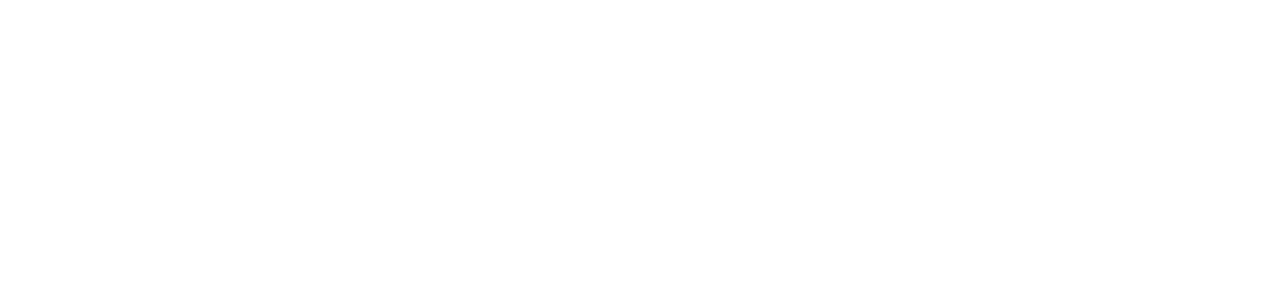
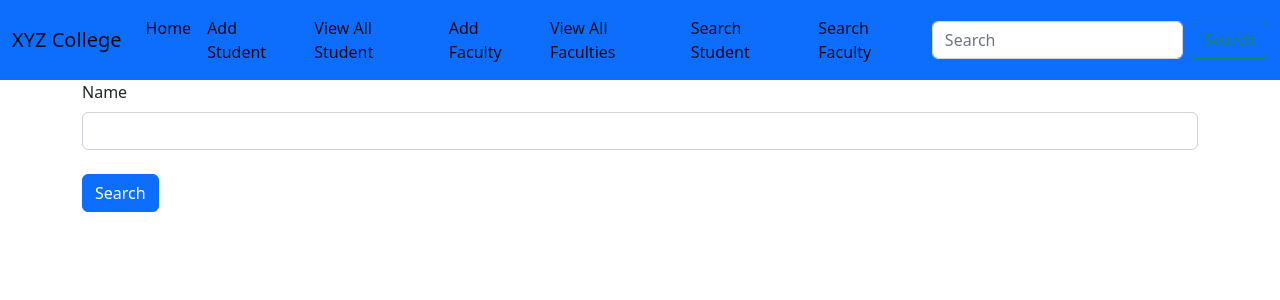
Before and after one commit to SANDHRAMARIYA/XYZ_College, an Angular app: page /searchfacul in a window 1280 px wide. Before the commit this address led to /. Shown: the top 300 px of the page. Built offline with nearby package versions, Linux system fonts and the light colour scheme.

Commit message:
searchfac

```diff
--- a/src/app/addfacul/addfacul.component.html
+++ b/src/app/addfacul/addfacul.component.html
@@ -19,10 +19,7 @@
             <option value="Electrical Engineering">Electrical Engineering</option>
         </select>
         </div>
-    <div class="col col-12 col-sm-6 col-md-6 col-6 col-lg-6 col-xl-6 col-xxl-6">
-        <label for="" class="form-label">Designation</label>
-        <input type="text" placeholder="Enter the designation" class="form-control" name="designation" [(ngModel)]="designation">
-    </div>
+
     <div class="col col-12 col-sm-6 col-md-6 col-6 col-lg-6 col-xl-6 col-xxl-6">
         <label for="" class="form-label">DOB</label>
         <input type="date" name="dob" [(ngModel)]="dob" id="" placeholder="Enter the date of birth" class="form-control">
--- a/src/app/addfacul/addfacul.component.ts
+++ b/src/app/addfacul/addfacul.component.ts
@@ -1,4 +1,5 @@
 import { Component, OnInit } from '@angular/core';
+import { ApiService } from '../api.service';
 
 @Component({
   selector: 'app-addfacul',
@@ -7,11 +8,11 @@
 })
 export class AddfaculComponent implements OnInit {
 
-  constructor() { }
+  constructor(private myapi:ApiService) { }
 
   name=""
   department=""
-  designation=""
+
   dob=""
   education=""
   address=""
@@ -24,24 +25,31 @@
     let data={
       "name":this.name,
       "department":this.department,
-      "designation":this.dob,
+
+      "dob":this.dob,
       "education":this.education,
       "address":this.address,
       "mobile":this.mobile,
       "doj":this.doj
     }
     console.log(data)
+    this.myapi.addfaculty(data).subscribe(
+      (response)=>{
+        console.log(response)
+        alert ("successfully added")
         this.name=""
         this.department=""
+
         this.dob=""
         this.education=""
         this.address=""
         this.mobile=""
         this.doj=""
         this.status=true
+
   }
-
-
+    )
+  }
 
   ngOnInit(): void {
   }
--- a/src/app/api.service.ts
+++ b/src/app/api.service.ts
@@ -23,4 +23,18 @@
   searchstudent=(data:any)=>{
     return this.http.post("http://localhost:8080/searchstudent",data)
   }
+
+  addfaculty=(data:any)=>{
+    return this.http.post("http://localhost:8080/addfaculty",data)
+  }
+
+  viewfaculty=()=>{
+    return this.http.get("http://localhost:8080/viewfaculty")
+  }
+  deletefaculty=(data:any)=>{
+    return this.http.post("http://localhost:8080/deletefaculty",data)
+  }
+  searchfaculty=(data:any)=>{
+    return this.http.post("http://localhost:8080/searchfaculty",data)
+  }
 }
--- a/src/app/navbar/navbar.component.html
+++ b/src/app/navbar/navbar.component.html
@@ -24,6 +24,9 @@
           <li class="nav-item">
             <a class="nav-link active" aria-current="page" routerLink="/searchstud">Search Student</a>
           </li>
+          <li class="nav-item">
+            <a class="nav-link active" aria-current="page" routerLink="/searchfacul">Search Faculty</a>
+          </li>
         </ul>
         <form class="d-flex" role="search">
           <input class="form-control me-2" type="search" placeholder="Search" aria-label="Search">
--- /dev/null
+++ b/src/app/searchfacul/searchfacul.component.html
@@ -0,0 +1,58 @@
+<app-navbar></app-navbar>
+
+<div class="container">
+    <div class="row">
+        <div class="col col-12 col-sm-12 col-md-12 col-lg-12 col-xl-12 col-xxl-12">
+
+<div class="row g-4">
+    <div class="col col-12 col-sm-12 col-md-12 col-lg-12 col-xl-12 col-xxl-12">
+<label for="" class="form-label">Name</label>
+<input type="text" class="form-control" name="name" [(ngModel)]="name">
+
+    </div>
+    <div class="col col-12 col-sm-12 col-md-12 col-lg-12 col-xl-12 col-xxl-12">
+        <button class="btn btn-primary" (click)="readValues()">Search</button>
+    </div>
+
+
+
+<div *ngFor="let i of data">
+    <div class="col col-12 col-sm-12 col-md-12 col-lg-12 col-xl-12 col-xxl-12">
+        <label for="" class="form-label">Name</label>
+        <input type="text" class="form-control" value="{{i.name}}">
+        </div>
+        <div class="col col-12 col-sm-12 col-md-12 col-lg-12 col-xl-12 col-xxl-12">
+            <label for="" class="form-label">Department</label>
+        <input type="text" class="form-control" value="{{i.department}}">
+        </div>
+
+        <div class="col col-12 col-sm-12 col-md-12 col-lg-12 col-xl-12 col-xxl-12">
+            <label for="" class="form-label">Date of Birth</label>
+        <input type="text" class="form-control" value="{{i.dob}}">
+        </div>
+        <div class="col col-12 col-sm-12 col-md-12 col-lg-12 col-xl-12 col-xxl-12">
+            <label for="" class="form-label">Qualification</label>
+        <input type="text" class="form-control" value="{{i.education}}">
+        </div>
+        <div class="col col-12 col-sm-12 col-md-12 col-lg-12 col-xl-12 col-xxl-12">
+            <label for="" class="form-label">Address</label>
+        <input type="text" class="form-control" value="{{i.address}}">
+        </div>
+        <div class="col col-12 col-sm-12 col-md-12 col-lg-12 col-xl-12 col-xxl-12">
+            <label for="" class="form-label">Mobile</label>
+        <input type="text" class="form-control" value="{{i.mobile}}">
+        </div>
+        <div class="col col-12 col-sm-12 col-md-12 col-lg-12 col-xl-12 col-xxl-12">
+            <label for="" class="form-label">Date of Join</label>
+        <input type="text" class="form-control" value="{{i.doj}}">
+        </div>
+
+
+
+</div>
+
+</div>
+
+        </div>
+    </div>
+</div>
--- /dev/null
+++ b/src/app/searchfacul/searchfacul.component.ts
@@ -0,0 +1,33 @@
+import { Component, OnInit } from '@angular/core';
+import { ApiService } from '../api.service';
+
+@Component({
+  selector: 'app-searchfacul',
+  templateUrl: './searchfacul.component.html',
+  styleUrls: ['./searchfacul.component.css']
+})
+export class SearchfaculComponent implements OnInit {
+
+  constructor(private myapi:ApiService) { }
+
+  name=""
+
+
+  readValues=()=>{
+    let data={
+      "name":this.name
+    }
+    console.log(data)
+    this.myapi.searchfaculty(data).subscribe(
+      (resp)=>{
+        this.data=resp
+        this.name=""
+      }
+    )
+
+  }
+
+data:any=[]
+  ngOnInit(): void {
+  }
+}
--- a/src/app/viewallfacul/viewallfacul.component.html
+++ b/src/app/viewallfacul/viewallfacul.component.html
@@ -8,9 +8,10 @@
                 <table class="table table-bordered table-stripped-coloumns">
                     <thead>
                       <tr>
+                        <th scope="col">Id</th>
                         <th scope="col">Name</th>
                         <th scope="col">Department</th>
-                        <th scope="col">Designation</th>
+
                         <th scope="col">DOB</th>
                         <th scope="col">Education Qualification</th>
                         <th scope="col">Address</th>
@@ -20,14 +21,16 @@
                     </thead>
                     <tbody class="table-group-divider">
                       <tr *ngFor="let i of facultyData">
+                        <td>{{i.id}}</td>
                         <td>{{i.name}}</td>
                         <td>{{i.department}}</td>
-                        <td>{{i.designation}}</td>
+
                         <td>{{i.dob}}</td>
                         <td>{{i.education}}</td>
                         <td>{{i.address}}</td>
                         <td>{{i.mobile}}</td>
                         <td>{{i.doj}}</td>
+                        <td><button class="btn btn-danger" (click)="deletefaculty(i.id)">Delete</button></td>
                       </tr>
 
                     </tbody>
--- a/src/app/viewallfacul/viewallfacul.component.ts
+++ b/src/app/viewallfacul/viewallfacul.component.ts
@@ -1,4 +1,5 @@
 import { Component, OnInit } from '@angular/core';
+import { ApiService } from '../api.service';
 
 @Component({
   selector: 'app-viewallfacul',
@@ -7,14 +8,34 @@
 })
 export class ViewallfaculComponent implements OnInit {
 
-  constructor() { }
-
-  facultyData:any=[
-    {"name":"Jaison","department":"mechanical engineering","designation":"assistant professor","dob":"1985-11-01","education":"Mtech","address":"abc","mobile":"9875463218","doj":"2022-10-01"},
-    {"name":"Mathew","department":"Computer Science","designation":"assistant professor","dob":"1988-12-21","education":"Mca","address":"xyz","mobile":"9875883218","doj":"2018-06-08"}
+  constructor(private myapi:ApiService) {
+    this.fetchData()
+   }
 
 
-  ]
+
+  fetchData=()=>{
+    this.myapi.viewfaculty().subscribe(
+      (data)=>{
+        this.facultyData=data
+      }
+    )
+  }
+
+
+  deletefaculty=(id:any)=>{
+    let data={
+      "id":id
+    }
+    this.myapi.deletefaculty(data).subscribe(
+      (respose)=>{
+        alert ("Deleted")
+      }
+    )
+    this.fetchData()
+  }
+  facultyData:any=[]
+
 
 
   ngOnInit(): void {
```
Also changed, not shown: src/app/app.module.ts (+6 -1 lines), src/app/searchfacul/searchfacul.component.css (added). Lines whose indentation alone changed are shown as unchanged.
